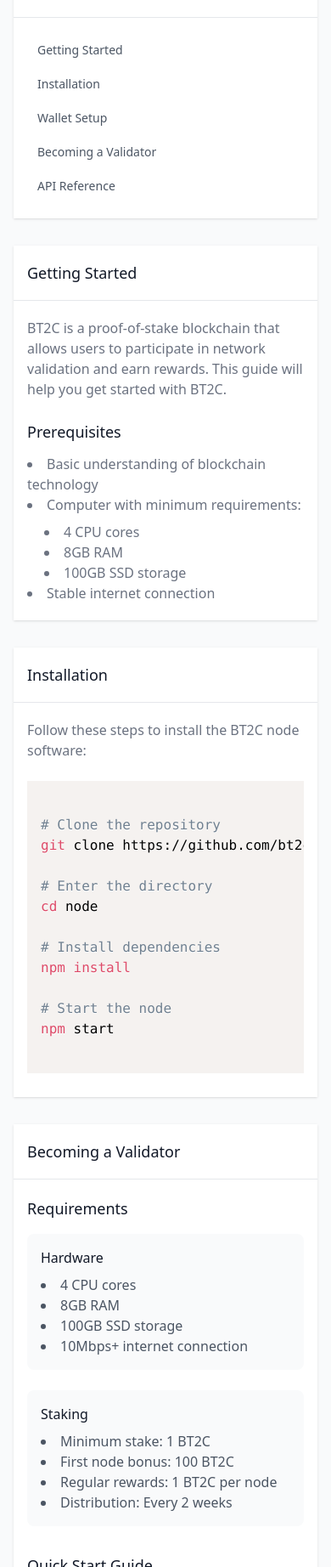
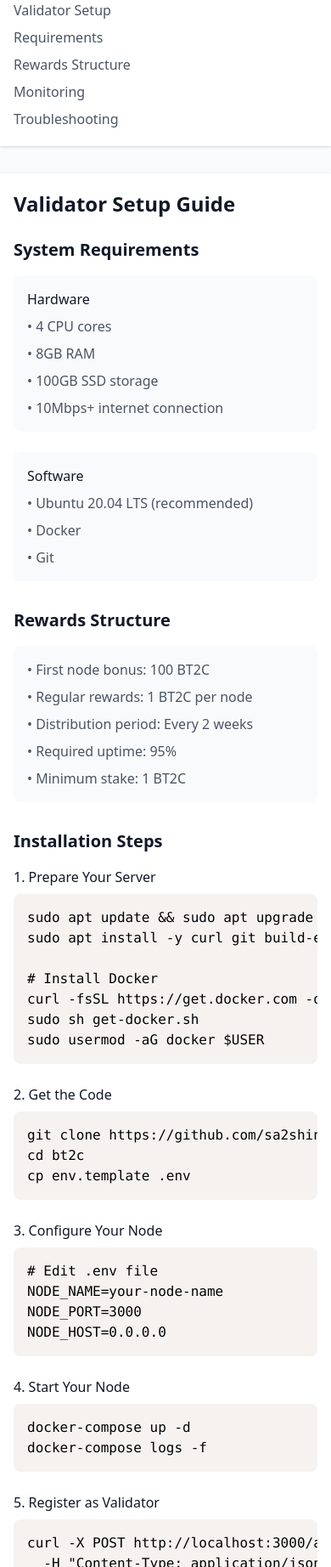
Before and after one commit to sa2shinakamo2/bt2c, a website: page website/docs.html in a window 390 px wide. Shown: the part 156-2000 px from the top of the page at 85% size. Drawn offline with nearby package versions, Linux system fonts and the light colour scheme.

Commit message:
docs: update website documentation with validator guide
- Restructure docs.html with modern Tailwind styling
- Add comprehensive validator setup instructions
- Include hardware and software requirements
- Add rewards structure and distribution details
- Include monitoring and troubleshooting sections
- Update navigation and improve mobile responsiveness

```diff
--- a/website/docs.html
+++ b/website/docs.html
@@ -4,14 +4,13 @@
     <meta charset="UTF-8">
     <meta name="viewport" content="width=device-width, initial-scale=1.0">
     <title>BT2C - Documentation</title>
-    <script src="https://cdn.tailwindcss.com"></script>
+    <link href="https://cdn.jsdelivr.net/npm/tailwindcss@2.2.19/dist/tailwind.min.css" rel="stylesheet">
     <link rel="stylesheet" href="./css/styles.css">
     <link rel="stylesheet" href="./css/prism.css">
     <script src="./js/prism.js" defer></script>
-    <script src="./js/prism-bash.min.js" defer></script>
 </head>
 <body class="bg-gray-50">
-    <!-- Navigation (same as other pages) -->
+    <!-- Navigation -->
     <nav class="bg-white shadow-lg">
         <div class="max-w-7xl mx-auto px-4">
             <div class="flex justify-between h-16">
@@ -22,153 +21,82 @@
                         </a>
                     </div>
                     <div class="hidden md:ml-6 md:flex md:space-x-8">
-                        <a href="/" class="inline-flex items-center px-1 pt-1 border-b-2 border-transparent text-sm font-medium leading-5 text-gray-500 hover:text-gray-700 hover:border-gray-300">Home</a>
-                        <a href="/validators.html" class="inline-flex items-center px-1 pt-1 border-b-2 border-transparent text-sm font-medium leading-5 text-gray-500 hover:text-gray-700 hover:border-gray-300">Become a Validator</a>
-                        <a href="/explorer.html" class="inline-flex items-center px-1 pt-1 border-b-2 border-transparent text-sm font-medium leading-5 text-gray-500 hover:text-gray-700 hover:border-gray-300">Explorer</a>
-                        <a href="/docs.html" class="inline-flex items-center px-1 pt-1 border-b-2 border-indigo-500 text-sm font-medium leading-5 text-gray-900">Documentation</a>
+                        <a href="/" class="inline-flex items-center px-1 pt-1 text-sm font-medium text-gray-500 hover:text-gray-700">Home</a>
+                        <a href="/validators.html" class="inline-flex items-center px-1 pt-1 text-sm font-medium text-gray-500 hover:text-gray-700">Validators</a>
+                        <a href="/docs.html" class="inline-flex items-center px-1 pt-1 border-b-2 border-indigo-500 text-sm font-medium text-gray-900">Documentation</a>
                     </div>
-                </div>
-                <div class="flex items-center">
-                    <a href="/wallet.html" class="inline-flex items-center px-4 py-2 border border-transparent text-sm font-medium rounded-md text-white bg-indigo-600 hover:bg-indigo-700">
-                        Create Wallet
-                    </a>
                 </div>
             </div>
         </div>
     </nav>
 
-    <!-- Documentation Content -->
-    <div class="max-w-7xl mx-auto py-6 sm:px-6 lg:px-8">
-        <div class="px-4 py-6 sm:px-0">
+    <!-- Main Content -->
+    <main class="max-w-7xl mx-auto py-6 sm:px-6 lg:px-8">
         <!-- Table of Contents -->
-            <div class="bg-white shadow overflow-hidden sm:rounded-lg mb-8">
-                <div class="px-4 py-5 sm:px-6">
-                    <h2 class="text-lg leading-6 font-medium text-gray-900">
-                        Table of Contents
-                    </h2>
-                </div>
-                <div class="border-t border-gray-200">
+        <div class="bg-white shadow sm:rounded-lg mb-8">
             <div class="px-4 py-5 sm:p-6">
-                        <nav class="space-y-1" aria-label="Sidebar">
-                            <a href="#getting-started" class="text-gray-600 hover:bg-gray-50 hover:text-gray-900 group flex items-center px-3 py-2 text-sm font-medium rounded-md">
-                                Getting Started
-                            </a>
-                            <a href="#installation" class="text-gray-600 hover:bg-gray-50 hover:text-gray-900 group flex items-center px-3 py-2 text-sm font-medium rounded-md">
-                                Installation
-                            </a>
-                            <a href="#wallet" class="text-gray-600 hover:bg-gray-50 hover:text-gray-900 group flex items-center px-3 py-2 text-sm font-medium rounded-md">
-                                Wallet Setup
-                            </a>
-                            <a href="#validator" class="text-gray-600 hover:bg-gray-50 hover:text-gray-900 group flex items-center px-3 py-2 text-sm font-medium rounded-md">
-                                Becoming a Validator
-                            </a>
-                            <a href="#api" class="text-gray-600 hover:bg-gray-50 hover:text-gray-900 group flex items-center px-3 py-2 text-sm font-medium rounded-md">
-                                API Reference
-                            </a>
+                <h2 class="text-2xl font-bold text-gray-900 mb-4">Documentation</h2>
+                <nav class="space-y-2">
+                    <a href="#validator-setup" class="block text-gray-600 hover:text-gray-900">Validator Setup</a>
+                    <a href="#requirements" class="block text-gray-600 hover:text-gray-900">Requirements</a>
+                    <a href="#rewards" class="block text-gray-600 hover:text-gray-900">Rewards Structure</a>
+                    <a href="#monitoring" class="block text-gray-600 hover:text-gray-900">Monitoring</a>
+                    <a href="#troubleshooting" class="block text-gray-600 hover:text-gray-900">Troubleshooting</a>
                 </nav>
             </div>
         </div>
+
+        <!-- Validator Setup -->
+        <section id="validator-setup" class="bg-white shadow sm:rounded-lg mb-8">
+            <div class="px-4 py-5 sm:p-6">
+                <h2 class="text-2xl font-bold text-gray-900 mb-6">Validator Setup Guide</h2>
+
+                <!-- Requirements Section -->
+                <div id="requirements" class="mb-8">
+                    <h3 class="text-xl font-semibold text-gray-900 mb-4">System Requirements</h3>
+                    <div class="grid grid-cols-1 md:grid-cols-2 gap-6">
+                        <div class="bg-gray-50 p-4 rounded-lg">
+                            <h4 class="font-medium text-gray-900">Hardware</h4>
+                            <ul class="mt-2 space-y-2 text-gray-600">
+                                <li>• 4 CPU cores</li>
+                                <li>• 8GB RAM</li>
+                                <li>• 100GB SSD storage</li>
+                                <li>• 10Mbps+ internet connection</li>
+                            </ul>
                         </div>
-
-            <!-- Getting Started -->
-            <div id="getting-started" class="bg-white shadow overflow-hidden sm:rounded-lg mb-8">
-                <div class="px-4 py-5 sm:px-6">
-                    <h2 class="text-lg leading-6 font-medium text-gray-900">
-                        Getting Started
-                    </h2>
-                </div>
-                <div class="border-t border-gray-200">
-                    <div class="px-4 py-5 sm:p-6">
-                        <p class="text-base text-gray-500">
-                            BT2C is a proof-of-stake blockchain that allows users to participate in network validation and earn rewards. This guide will help you get started with BT2C.
-                        </p>
-                        <h3 class="mt-6 text-lg font-medium text-gray-900">Prerequisites</h3>
-                        <ul class="mt-3 list-disc list-inside text-gray-500">
-                            <li>Basic understanding of blockchain technology</li>
-                            <li>Computer with minimum requirements:
-                                <ul class="pl-5 mt-2 list-disc list-inside">
-                                    <li>4 CPU cores</li>
-                                    <li>8GB RAM</li>
-                                    <li>100GB SSD storage</li>
-                                </ul>
-                            </li>
-                            <li>Stable internet connection</li>
+                        <div class="bg-gray-50 p-4 rounded-lg">
+                            <h4 class="font-medium text-gray-900">Software</h4>
+                            <ul class="mt-2 space-y-2 text-gray-600">
+                                <li>• Ubuntu 20.04 LTS (recommended)</li>
+                                <li>• Docker</li>
+                                <li>• Git</li>
                             </ul>
                         </div>
                     </div>
                 </div>
 
-            <!-- Installation -->
-            <div id="installation" class="bg-white shadow overflow-hidden sm:rounded-lg mb-8">
-                <div class="px-4 py-5 sm:px-6">
-                    <h2 class="text-lg leading-6 font-medium text-gray-900">
-                        Installation
-                    </h2>
-                </div>
-                <div class="border-t border-gray-200">
-                    <div class="px-4 py-5 sm:p-6">
-                        <p class="text-base text-gray-500">
-                            Follow these steps to install the BT2C node software:
-                        </p>
-                        <div class="mt-6">
-                            <pre class="language-bash"><code>
-# Clone the repository
-git clone https://github.com/bt2c/node.git
-
-# Enter the directory
-cd node
-
-# Install dependencies
-npm install
-
-# Start the node
-npm start
-                            </code></pre>
-                        </div>
-                    </div>
+                <!-- Rewards Section -->
+                <div id="rewards" class="mb-8">
+                    <h3 class="text-xl font-semibold text-gray-900 mb-4">Rewards Structure</h3>
+                    <div class="bg-gray-50 p-4 rounded-lg">
+                        <ul class="space-y-2 text-gray-600">
+                            <li>• First node bonus: 100 BT2C</li>
+                            <li>• Regular rewards: 1 BT2C per node</li>
+                            <li>• Distribution period: Every 2 weeks</li>
+                            <li>• Required uptime: 95%</li>
+                            <li>• Minimum stake: 1 BT2C</li>
+                        </ul>
                     </div>
                 </div>
 
-            <!-- Validator Section -->
-            <div id="validator" class="bg-white shadow overflow-hidden sm:rounded-lg mb-8">
-                <div class="px-4 py-5 sm:px-6">
-                    <h2 class="text-lg leading-6 font-medium text-gray-900">
-                        Becoming a Validator
-                    </h2>
-                </div>
-                <div class="border-t border-gray-200">
-                    <div class="px-4 py-5 sm:p-6">
+                <!-- Installation Steps -->
                 <div class="mb-8">
-                            <h3 class="text-lg font-medium text-gray-900 mb-4">Requirements</h3>
-                            <div class="grid grid-cols-1 md:grid-cols-2 gap-6">
-                                <div class="bg-gray-50 p-4 rounded-lg">
-                                    <h4 class="font-medium text-gray-900">Hardware</h4>
-                                    <ul class="mt-2 list-disc list-inside text-gray-600">
-                                        <li>4 CPU cores</li>
-                                        <li>8GB RAM</li>
-                                        <li>100GB SSD storage</li>
-                                        <li>10Mbps+ internet connection</li>
-                                    </ul>
-                                </div>
-                                <div class="bg-gray-50 p-4 rounded-lg">
-                                    <h4 class="font-medium text-gray-900">Staking</h4>
-                                    <ul class="mt-2 list-disc list-inside text-gray-600">
-                                        <li>Minimum stake: 1 BT2C</li>
-                                        <li>First node bonus: 100 BT2C</li>
-                                        <li>Regular rewards: 1 BT2C per node</li>
-                                        <li>Distribution: Every 2 weeks</li>
-                                    </ul>
-                                </div>
-                            </div>
-                        </div>
+                    <h3 class="text-xl font-semibold text-gray-900 mb-4">Installation Steps</h3>
 
-                        <div class="mb-8">
-                            <h3 class="text-lg font-medium text-gray-900 mb-4">Quick Start Guide</h3>
-                            <div class="space-y-4">
+                    <div class="space-y-6">
                         <div>
-                                    <h4 class="font-medium text-gray-900">1. Set Up Your Environment</h4>
-                                    <pre class="language-bash mt-2"><code># Update and install dependencies
-sudo apt update && sudo apt upgrade -y
+                            <h4 class="font-medium text-gray-900 mb-2">1. Prepare Your Server</h4>
+                            <pre class="language-bash rounded-lg"><code>sudo apt update && sudo apt upgrade -y
 sudo apt install -y curl git build-essential
 
 # Install Docker
@@ -178,36 +106,29 @@ sudo usermod -aG docker $USER</code></pre>
                         </div>
 
                         <div>
-                                    <h4 class="font-medium text-gray-900">2. Get the Code</h4>
-                                    <pre class="language-bash mt-2"><code># Clone repository
-git clone https://github.com/sa2shinakamo2/bt2c.git
+                            <h4 class="font-medium text-gray-900 mb-2">2. Get the Code</h4>
+                            <pre class="language-bash rounded-lg"><code>git clone https://github.com/sa2shinakamo2/bt2c.git
 cd bt2c
-
-# Set up environment
 cp env.template .env</code></pre>
                         </div>
 
                         <div>
-                                    <h4 class="font-medium text-gray-900">3. Configure Your Node</h4>
-                                    <pre class="language-bash mt-2"><code># Edit .env file with your settings
+                            <h4 class="font-medium text-gray-900 mb-2">3. Configure Your Node</h4>
+                            <pre class="language-bash rounded-lg"><code># Edit .env file
 NODE_NAME=your-node-name
 NODE_PORT=3000
 NODE_HOST=0.0.0.0</code></pre>
                         </div>
 
                         <div>
-                                    <h4 class="font-medium text-gray-900">4. Start Your Node</h4>
-                                    <pre class="language-bash mt-2"><code># Build and start
-docker-compose up -d
-
-# Check logs
+                            <h4 class="font-medium text-gray-900 mb-2">4. Start Your Node</h4>
+                            <pre class="language-bash rounded-lg"><code>docker-compose up -d
 docker-compose logs -f</code></pre>
                         </div>
 
                         <div>
-                                    <h4 class="font-medium text-gray-900">5. Register as Validator</h4>
-                                    <pre class="language-bash mt-2"><code># Register node (replace with your details)
-curl -X POST http://localhost:3000/api/v1/validator/register \
+                            <h4 class="font-medium text-gray-900 mb-2">5. Register as Validator</h4>
+                            <pre class="language-bash rounded-lg"><code>curl -X POST http://localhost:3000/api/v1/validator/register \
   -H "Content-Type: application/json" \
   -d '{
     "validatorAddress": "your-wallet-address",
@@ -217,12 +138,13 @@ curl -X POST http://localhost:3000/api/v1/validator/register \
                     </div>
                 </div>
 
-                        <div class="mb-8">
-                            <h3 class="text-lg font-medium text-gray-900 mb-4">Monitoring</h3>
+                <!-- Monitoring Section -->
+                <div id="monitoring" class="mb-8">
+                    <h3 class="text-xl font-semibold text-gray-900 mb-4">Monitoring Your Node</h3>
                     <div class="space-y-4">
                         <div>
-                                    <h4 class="font-medium text-gray-900">Basic Commands</h4>
-                                    <pre class="language-bash mt-2"><code># Check node status
+                            <h4 class="font-medium text-gray-900 mb-2">Health Checks</h4>
+                            <pre class="language-bash rounded-lg"><code># Check node status
 curl http://localhost:3000/api/v1/health
 
 # View validator status
@@ -234,14 +156,24 @@ curl http://localhost:3000/api/v1/sync/status</code></pre>
                     </div>
                 </div>
 
+                <!-- Troubleshooting Section -->
+                <div id="troubleshooting" class="mb-8">
+                    <h3 class="text-xl font-semibold text-gray-900 mb-4">Troubleshooting</h3>
+                    <div class="space-y-4">
+                        <div class="bg-gray-50 p-4 rounded-lg">
+                            <h4 class="font-medium text-gray-900">Common Issues</h4>
+                            <div class="mt-4 space-y-4">
                                 <div>
-                            <h3 class="text-lg font-medium text-gray-900 mb-4">Additional Resources</h3>
-                            <div class="space-y-2">
-                                <p class="text-gray-600">For more detailed information, check out our comprehensive guides:</p>
-                                <ul class="list-disc list-inside text-gray-600">
-                                    <li><a href="https://github.com/sa2shinakamo2/bt2c/blob/main/docs/VALIDATOR_GUIDE.md" class="text-indigo-600 hover:text-indigo-800">Complete Validator Guide</a></li>
-                                    <li><a href="https://discord.gg/bt2c" class="text-indigo-600 hover:text-indigo-800">Join our Discord for Support</a></li>
-                                    <li><a href="https://github.com/sa2shinakamo2/bt2c/issues" class="text-indigo-600 hover:text-indigo-800">Report Technical Issues</a></li>
+                                    <p class="font-medium text-gray-700">Node Not Syncing</p>
+                                    <pre class="language-bash mt-2 rounded-lg"><code># Restart the node
+docker-compose restart</code></pre>
+                                </div>
+                                <div>
+                                    <p class="font-medium text-gray-700">Connection Issues</p>
+                                    <ul class="mt-2 space-y-2 text-gray-600">
+                                        <li>• Check firewall settings</li>
+                                        <li>• Verify port 3000 is open</li>
+                                        <li>• Ensure stable internet connection</li>
                                     </ul>
                                 </div>
                             </div>
@@ -249,50 +181,35 @@ curl http://localhost:3000/api/v1/sync/status</code></pre>
                     </div>
                 </div>
 
-            <!-- API Reference -->
-            <div id="api" class="bg-white shadow overflow-hidden sm:rounded-lg">
-                <div class="px-4 py-5 sm:px-6">
-                    <h2 class="text-lg leading-6 font-medium text-gray-900">
-                        API Reference
-                    </h2>
-                </div>
-                <div class="border-t border-gray-200">
-                    <div class="px-4 py-5 sm:p-6">
-                        <h3 class="text-lg font-medium text-gray-900">REST API Endpoints</h3>
-                        <div class="mt-6 space-y-6">
+                <!-- Support Section -->
                 <div>
-                                <h4 class="text-base font-medium text-gray-900">Get Block</h4>
-                                <pre class="language-bash mt-2"><code>GET /api/v1/blocks/:height</code></pre>
-                            </div>
-                            <div>
-                                <h4 class="text-base font-medium text-gray-900">Get Transaction</h4>
-                                <pre class="language-bash mt-2"><code>GET /api/v1/transactions/:hash</code></pre>
-                            </div>
-                            <div>
-                                <h4 class="text-base font-medium text-gray-900">Get Account</h4>
-                                <pre class="language-bash mt-2"><code>GET /api/v1/accounts/:address</code></pre>
+                    <h3 class="text-xl font-semibold text-gray-900 mb-4">Need Help?</h3>
+                    <div class="bg-gray-50 p-4 rounded-lg">
+                        <ul class="space-y-2 text-gray-600">
+                            <li>• Join our <a href="https://discord.gg/bt2c" class="text-indigo-600 hover:text-indigo-800">Discord</a> for community support</li>
+                            <li>• Check our <a href="https://github.com/sa2shinakamo2/bt2c/blob/main/docs/VALIDATOR_GUIDE.md" class="text-indigo-600 hover:text-indigo-800">Complete Guide</a> for detailed instructions</li>
+                            <li>• Report issues on <a href="https://github.com/sa2shinakamo2/bt2c/issues" class="text-indigo-600 hover:text-indigo-800">GitHub</a></li>
+                        </ul>
                     </div>
                 </div>
             </div>
-                </div>
-            </div>
-        </div>
-    </div>
+        </section>
+    </main>
 
     <!-- Footer -->
     <footer class="bg-white mt-12">
         <div class="max-w-7xl mx-auto py-12 px-4 sm:px-6 md:flex md:items-center md:justify-between lg:px-8">
             <div class="flex justify-center space-x-6 md:order-2">
-                <a href="https://github.com/bt2c" class="text-gray-400 hover:text-gray-500">
+                <a href="https://github.com/sa2shinakamo2/bt2c" class="text-gray-400 hover:text-gray-500">
                     <span class="sr-only">GitHub</span>
                     <svg class="h-6 w-6" fill="currentColor" viewBox="0 0 24 24">
                         <path fill-rule="evenodd" d="M12 2C6.477 2 2 6.484 2 12.017c0 4.425 2.865 8.18 6.839 9.504.5.092.682-.217.682-.483 0-.237-.008-.868-.013-1.703-2.782.605-3.369-1.343-3.369-1.343-.454-1.158-1.11-1.466-1.11-1.466-.908-.62.069-.608.069-.608 1.003.07 1.531 1.032 1.531 1.032.892 1.53 2.341 1.088 2.91.832.092-.647.35-1.088.636-1.338-2.22-.253-4.555-1.113-4.555-4.951 0-1.093.39-1.988 1.029-2.688-.103-.253-.446-1.272.098-2.65 0 0 .84-.27 2.75 1.026A9.564 9.564 0 0112 6.844c.85.004 1.705.115 2.504.337 1.909-1.296 2.747-1.027 2.747-1.027.546 1.379.202 2.398.1 2.651.64.7 1.028 1.595 1.028 2.688 0 3.848-2.339 4.695-4.566 4.943.359.309.678.92.678 1.855 0 1.338-.012 2.419-.012 2.747 0 .268.18.58.688.482A10.019 10.019 0 0022 12.017C22 6.484 17.522 2 12 2z" clip-rule="evenodd"/>
                     </svg>
                 </a>
-                <a href="https://twitter.com/bt2c" class="text-gray-400 hover:text-gray-500">
-                    <span class="sr-only">Twitter</span>
+                <a href="https://discord.gg/bt2c" class="text-gray-400 hover:text-gray-500">
+                    <span class="sr-only">Discord</span>
                     <svg class="h-6 w-6" fill="currentColor" viewBox="0 0 24 24">
-                        <path d="M8.29 20.251c7.547 0 11.675-6.253 11.675-11.675 0-.178 0-.355-.012-.53A8.348 8.348 0 0022 5.92a8.19 8.19 0 01-2.357.646 4.118 4.118 0 001.804-2.27 8.224 8.224 0 01-2.605.996 4.107 4.107 0 00-6.993 3.743 11.65 11.65 0 01-8.457-4.287 4.106 4.106 0 001.27 5.477A4.072 4.072 0 012.8 9.713v.052a4.105 4.105 0 003.292 4.022 4.095 4.095 0 01-1.853.07 4.108 4.108 0 003.834 2.85A8.233 8.233 0 012 18.407a11.616 11.616 0 006.29 1.84"/>
+                        <path d="M20.317 4.37a19.791 19.791 0 0 0-4.885-1.515.074.074 0 0 0-.079.037c-.21.375-.444.864-.608 1.25a18.27 18.27 0 0 0-5.487 0 12.64 12.64 0 0 0-.617-1.25.077.077 0 0 0-.079-.037A19.736 19.736 0 0 0 3.677 4.37a.07.07 0 0 0-.032.027C.533 9.046-.32 13.58.099 18.057a.082.082 0 0 0 .031.057 19.9 19.9 0 0 0 5.993 3.03.078.078 0 0 0 .084-.028 14.09 14.09 0 0 0 1.226-1.994.076.076 0 0 0-.041-.106 13.107 13.107 0 0 1-1.872-.892.077.077 0 0 1-.008-.128 10.2 10.2 0 0 0 .372-.292.074.074 0 0 1 .077-.01c3.928 1.793 8.18 1.793 12.062 0a.074.074 0 0 1 .078.01c.12.098.246.198.373.292a.077.077 0 0 1-.006.127 12.299 12.299 0 0 1-1.873.892.077.077 0 0 0-.041.107c.36.698.772 1.362 1.225 1.993a.076.076 0 0 0 .084.028 19.839 19.839 0 0 0 6.002-3.03.077.077 0 0 0 .032-.054c.5-5.177-.838-9.674-3.549-13.66a.061.061 0 0 0-.031-.03zM8.02 15.33c-1.183 0-2.157-1.085-2.157-2.419 0-1.333.956-2.419 2.157-2.419 1.21 0 2.176 1.096 2.157 2.42 0 1.333-.956 2.418-2.157 2.418zm7.975 0c-1.183 0-2.157-1.085-2.157-2.419 0-1.333.955-2.419 2.157-2.419 1.21 0 2.176 1.096 2.157 2.42 0 1.333-.946 2.418-2.157 2.418z"/>
                     </svg>
                 </a>
             </div>
```
Lines whose indentation alone changed are shown as unchanged.
